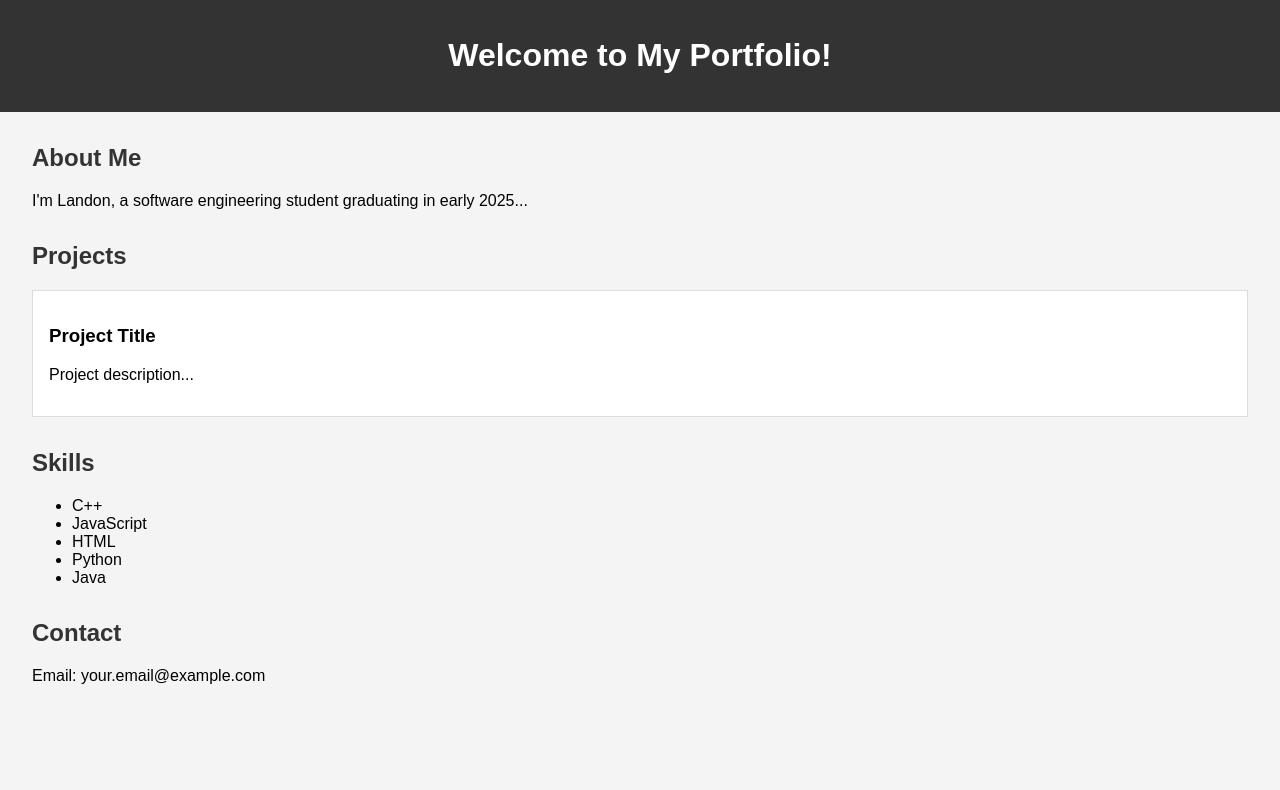
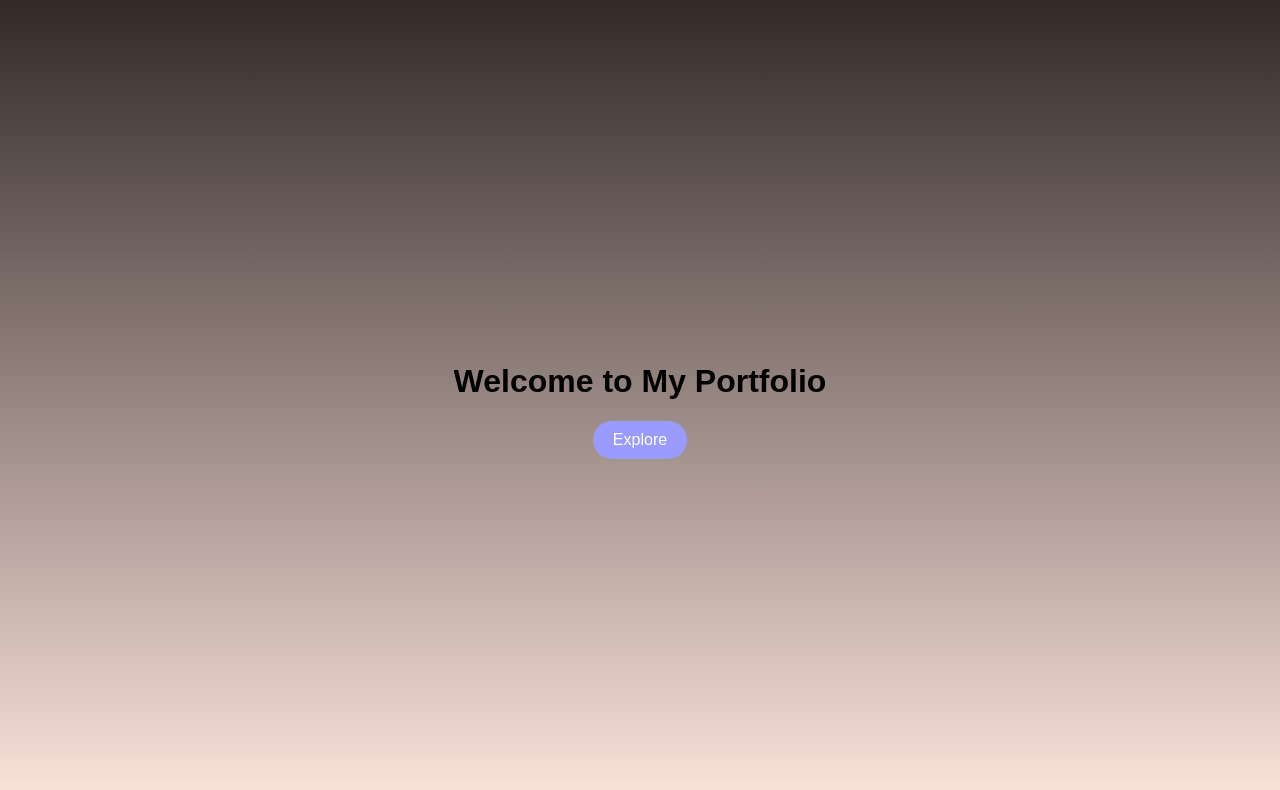
Before and after one commit to LandoHarris/Portfolio, a plain HTML site: page index.html in a window 1280 px wide. Drawn offline with Linux system fonts and the light colour scheme; a script that the page names is missing.

Commit message:
Welcome Screen and Background

```diff
--- a/css/style.css
+++ b/css/style.css
@@ -1,28 +1,47 @@
-body {
-    font-family: Arial, sans-serif;
+body, html {
     margin: 0;
     padding: 0;
-    background-color: #f4f4f4;
+    overflow: hidden;
+    flex-direction: column;
+
+    font-family: Arial, sans-serif;
+    height: 100vh;
+    display: flex;
+    justify-content: center;
+    align-items: center;
+    align-content: center;
 }
 
-header {
-    background-color: #333;
-    color: #fff;
-    padding: 1em;
-    text-align: center;
+.background {
+    position: absolute;
+    top: 0;
+    left: 0;
+    width: 100%;
+    height: 100%;
+    z-index: -1;
+    background: linear-gradient(to top , rgba(255, 255, 255, 0.8), rgba(0, 0, 0, 0.8));
+    transition: background 1s ease-in-out;
 }
 
-section {
-    margin: 2em;
+.content {
+    text-align: center;
+    color: white;
+    z-index: 1;
+}
+.button {
+    display: inline-block;
+    padding: 10px 20px;
+    background-color: #999BFF;
+    color: white;
+    text-align: center;
+    border-radius: 80px;
+    cursor: pointer;
+    align-content: center;
+    user-select: none; /* Disable text selection */
+    transition: background-color 0.3s;
+
 }
 
-h2 {
-    color: #333;
+.button:hover {
+    background-color: #0056b3;
 }
-
-.project {
-    border: 1px solid #ddd;
-    padding: 1em;
-    margin-bottom: 1em;
-    background-color: #fff;
-}
--- a/index.html
+++ b/index.html
@@ -3,39 +3,16 @@
 <head>
     <meta charset="UTF-8">
     <meta name="viewport" content="width=device-width, initial-scale=1.0">
-    <title>Landon's Portfolio</title>
+    <title>Dynamic Background</title>
     <link rel="stylesheet" href="css/style.css">
 </head>
 <body>
-    <header>
-        <h1>Welcome to My Portfolio!</h1>
-    </header>
-    <section id="about">
-        <h2>About Me</h2>
-        <p>I'm Landon, a software engineering student graduating in early 2025...</p>
-    </section>
-    <section id="projects">
-        <h2>Projects</h2>
-        <div class="project">
-            <h3>Project Title</h3>
-            <p>Project description...</p>
-        </div>
-        <!-- Add more projects as needed -->
-    </section>
-    <section id="skills">
-        <h2>Skills</h2>
-        <ul>
-            <li>C++</li>
-            <li>JavaScript</li>
-            <li>HTML</li>
-            <li>Python</li>
-            <li>Java</li>
-        </ul>
-    </section>
-    <section id="contact">
-        <h2>Contact</h2>
-        <p>Email: your.email@example.com</p>
-    </section>
+    <div class="background">
+    </div>
+
+        <h1>Welcome to My Portfolio</h1>
+
+        <div id ="explore" class="button"> Explore</div>
     <script src="js/scripts.js"></script>
 </body>
 </html>
--- /dev/null
+++ b/js/scripts.js
@@ -0,0 +1,12 @@
+const colors = ['#ff9a9e', '#fad0c4', '#fbc2eb', '#a18cd1', '#fbc2eb', '#a6c0fe', '#88d3ce'];
+let currentColorIndex = 0;
+
+function changeColor() {
+    currentColorIndex = (currentColorIndex + 1) % colors.length;
+    document.querySelector('.background').style.background = `
+        linear-gradient(to top , rgba(255, 255, 255, 0.4), rgba(0, 0, 0, 0.8)),
+        ${colors[currentColorIndex]}
+    `;
+}
+
+setInterval(changeColor, 4000); // Change color every 4 seconds
```
Also changed, not shown: assets/door.jpg (deleted).
